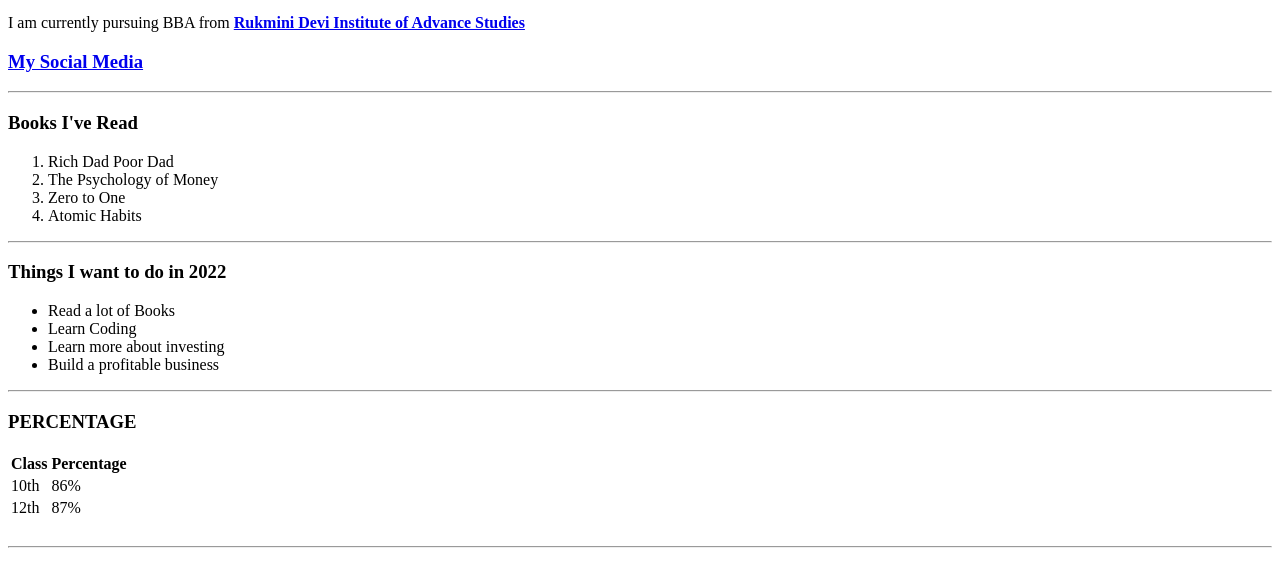
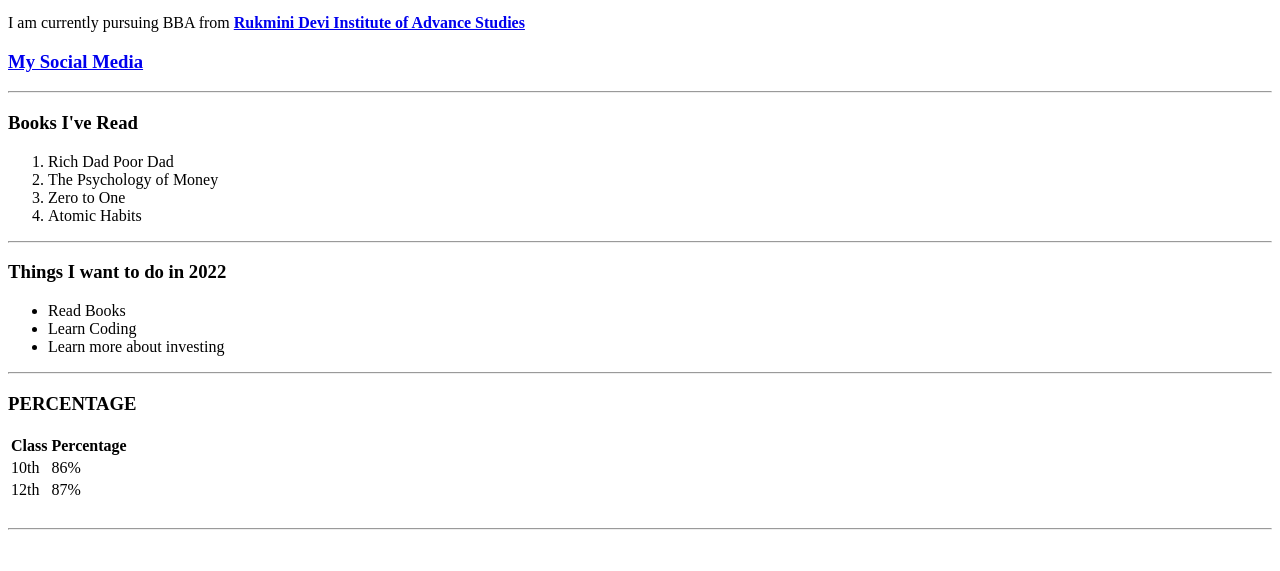
Before and after one commit to hardikmadan26/webpage, a plain HTML site: page index.html in a window 1280 px wide. Shown: the part 512-1083 px from the top of the page. Drawn offline with Linux system fonts and the light colour scheme.

Commit message:
Update index.html

```diff
--- a/index.html
+++ b/index.html
@@ -25,11 +25,10 @@
   <hr />
   <h3>Things I want to do in 2022</h3>
   <ul>
-    <li>Read a lot of Books</li>
+    <li>Read Books</li>
     <li>Learn Coding</li>
     <li>Learn more about investing</li>
-    <li>Build a profitable business</li>
-  </ul>
+    </ul>
 
   <hr />
   <h3>PERCENTAGE</h3>
```
